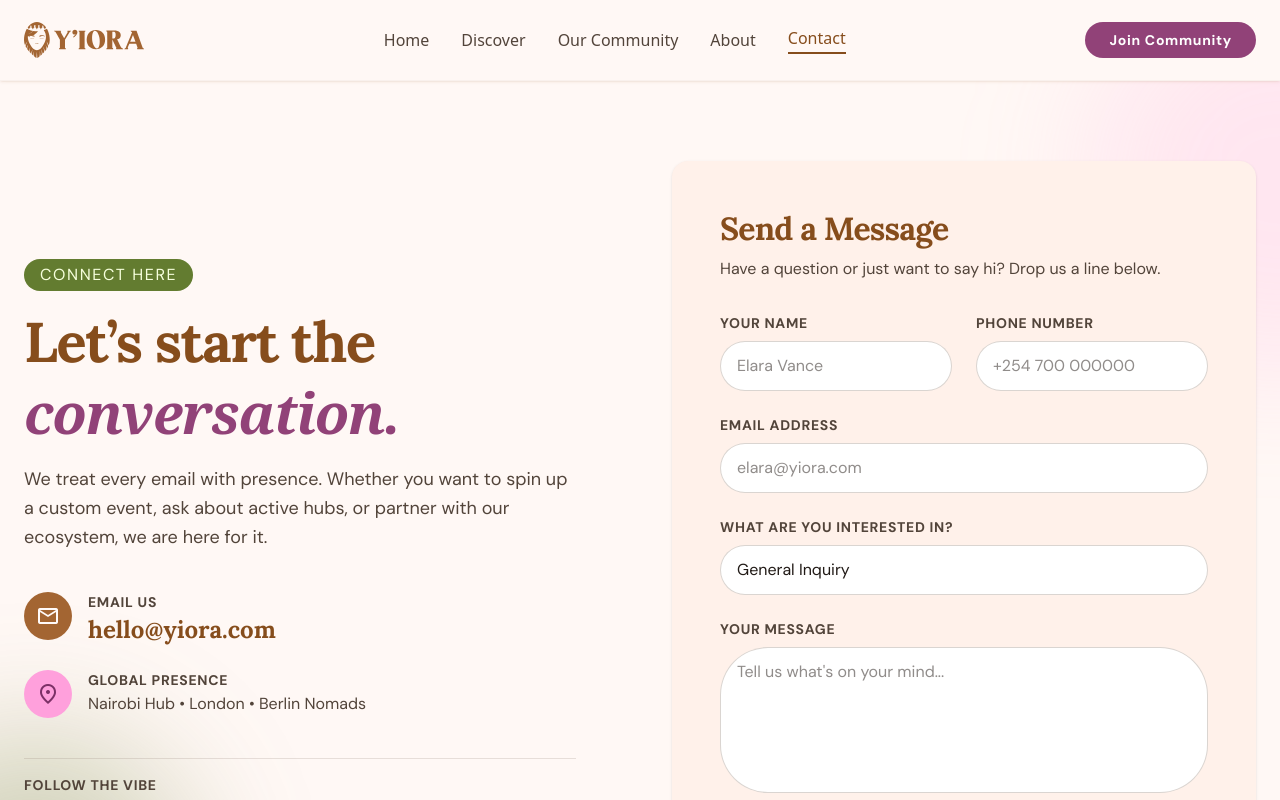
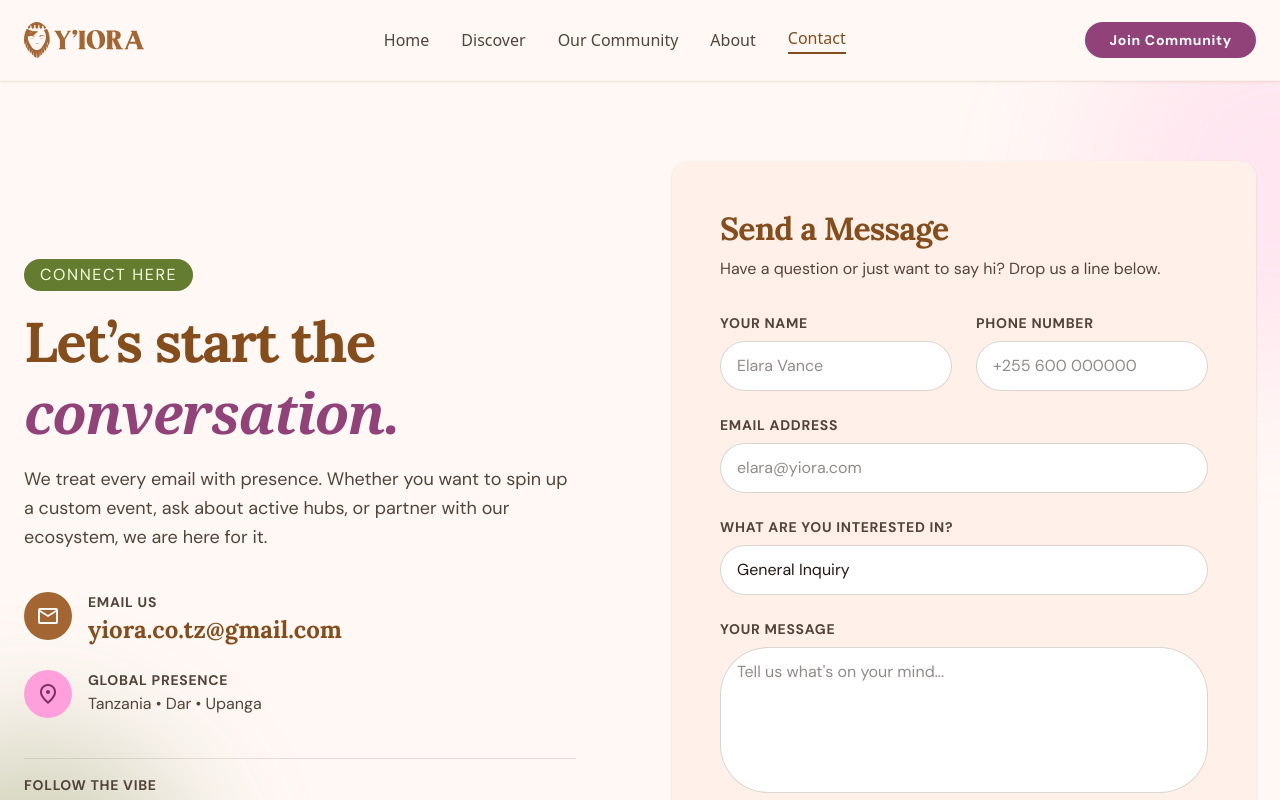
Before and after one commit to DOSSA-HASAN/yiora, a Next.js app: page /contact in a window 1280 px wide. Shown: the top 800 px of the page. Built offline with nearby package versions, Linux system fonts and the light colour scheme.

Commit message:
feat: updates

```diff
--- a/app/contact/components/ContactDetails.tsx
+++ b/app/contact/components/ContactDetails.tsx
@@ -27,7 +27,7 @@ export default function ContactDetails() {
                     </div>
                     <div>
                         <h4 className="font-label-md text-label-md text-on-surface-variant uppercase tracking-wider mb-0.5">Email Us</h4>
-                        <p className="font-headline-md text-headline-md text-primary">hello@yiora.com</p>
+                        <p className="font-headline-md text-headline-md text-primary">yiora.co.tz@gmail.com</p>
                     </div>
                 </div>
 
@@ -38,7 +38,7 @@ export default function ContactDetails() {
                     <div>
                         <h4 className="font-label-md text-label-md text-on-surface-variant uppercase tracking-wider mb-0.5">Global Presence</h4>
                         <p className="font-body-md text-body-md text-on-surface-variant">
-                            Nairobi Hub • London • Berlin Nomads
+                            Tanzania • Dar • Upanga
                         </p>
                     </div>
                 </div>
--- a/app/contact/components/ContactForm.tsx
+++ b/app/contact/components/ContactForm.tsx
@@ -70,7 +70,7 @@ export default function ContactForm() {
                             type="tel"
                             id="user_phone"
                             name="user_phone"
-                            placeholder="+254 700 000000"
+                            placeholder="+255 600 000000"
                             className="w-full bg-white border border-outline/30 rounded-xl px-4 py-3 font-body-md text-on-surface focus:outline-none focus:border-primary transition-colors duration-200"
                         />
                     </div>
```
